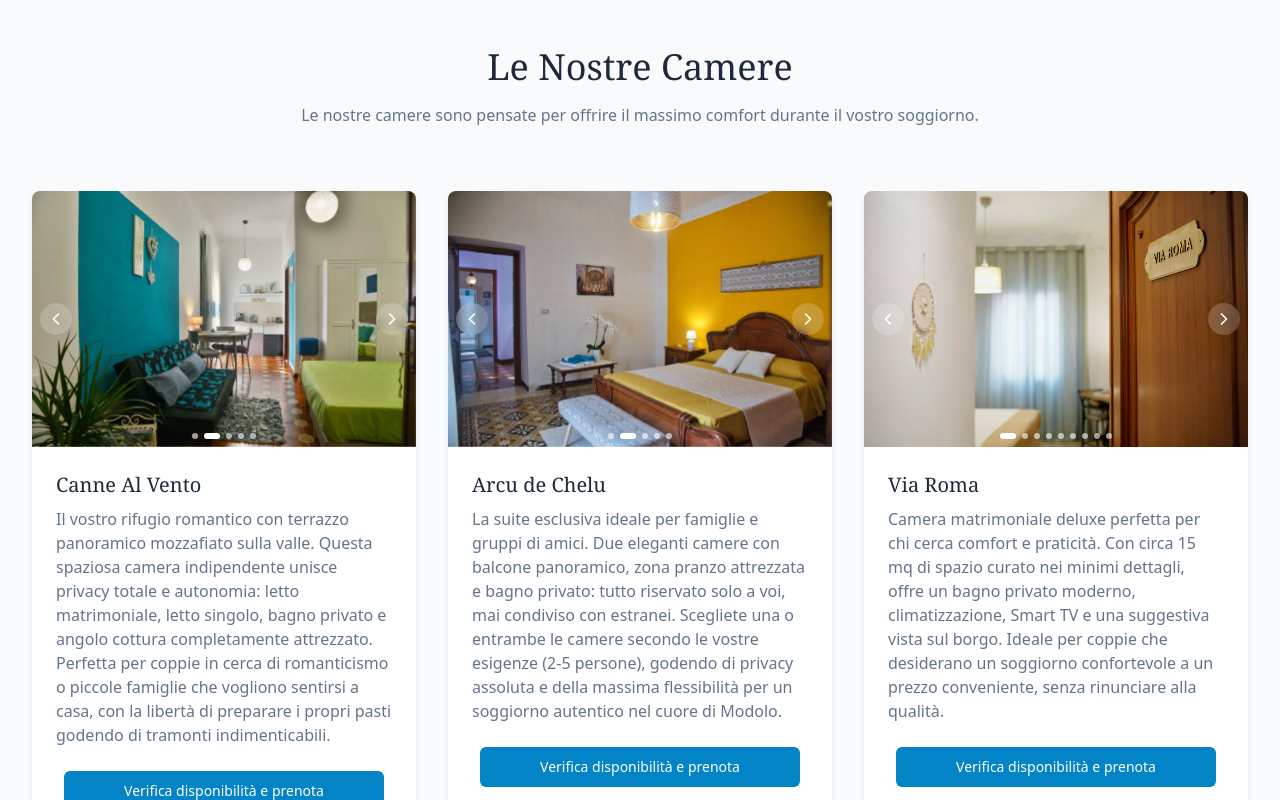
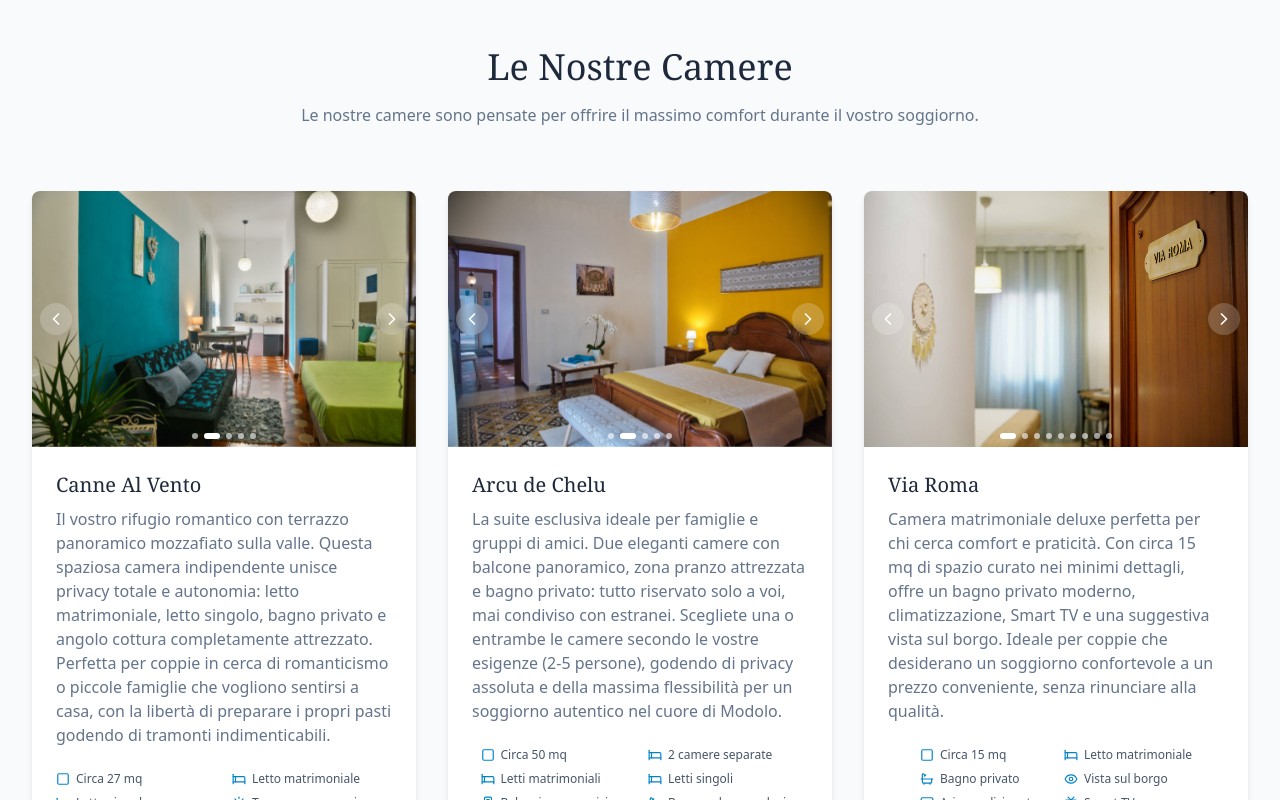
Before and after one commit to samuu98/arcudechelu, a Next.js app in the folder arcu-client2/: page / in a window 1280 px wide. Shown: the part 2000-2800 px from the top of the page. Built offline with nearby package versions, Linux system fonts and the light colour scheme; a web font is replaced by a local one.

Commit message:
aggiunto elenco puntato

```diff
--- a/arcu-client2/app/page.tsx
+++ b/arcu-client2/app/page.tsx
@@ -3,11 +3,12 @@
 import React from 'react';
 import Image from 'next/image';
 import Link from 'next/link'
-import { Bed, Coffee, Wifi, Utensils,AirVent , MapPin, Phone,Bike , Mail, Star, ChevronRight,PlaneTakeoff , Instagram, Facebook, Umbrella, ChevronLeft, HardHat,Leaf , Calendar, Construction, Map, Columns, ParkingSquare } from 'lucide-react'
+import { Bed, Coffee, Wifi, Utensils, AirVent, MapPin, Phone, Bike, Mail, Star, ChevronRight, PlaneTakeoff, Instagram, Facebook, Umbrella, ChevronLeft, HardHat, Leaf, Calendar, Construction, Map, Columns, ParkingSquare, Tv, Square, Eye, Sun, Lock, Users, ChefHat, Bath, Building2 } from 'lucide-react'
 import { Button } from '@/components/ui/button'
 import { useState, useEffect } from 'react'
 import { useLanguage } from '@/locales'
 import { LanguageSwitcher } from '@/components/ui/language-switcher'
+
 
 export default function Home() {
     // Carosello immagini Via Roma (identico a Arcu de Chelu)
@@ -715,6 +716,55 @@ export default function Home() {
                 <p className="text-natural-600 mb-4">
                   {t('rooms.canneAlVento.description', 'Camera matrimoniale con balcone e vista sulla piazzetta. La camera include un bagno privato, TV, aria condizionata e accesso a una cucina attrezzata. Ideale per coppie.')}
                 </p>
+                  {/* Elenco caratteristiche compatto */}
+                  <div className="flex flex-col items-center justify-end my-6 h-full">
+                    <div className="grid grid-cols-2 gap-x-4 gap-y-2 mb-4 text-xs text-natural-700">
+                      <div className="flex items-center gap-1.5">
+                      <Square className="h-3.5 w-3.5 text-bnb-600 flex-shrink-0" />
+                      <span>Circa 27 mq</span>
+                    </div>
+                      <div className="flex items-center gap-1.5">
+                        <Bed className="h-3.5 w-3.5 text-bnb-600 flex-shrink-0" />
+                        <span>Letto matrimoniale</span>
+                      </div>
+                      <div className="flex items-center gap-1.5">
+                        <Bed className="h-3.5 w-3.5 text-bnb-600 flex-shrink-0" />
+                        <span>Letto singolo</span>
+                      </div>
+                      <div className="flex items-center gap-1.5">
+                        <Sun className="h-3.5 w-3.5 text-bnb-600 flex-shrink-0" />
+                        <span>Terrazzo panoramico</span>
+                      </div>
+                      <div className="flex items-center gap-1.5">
+                        <Bath className="h-3.5 w-3.5 text-bnb-600 flex-shrink-0" />
+                        <span>Bagno privato</span>
+                      </div>
+                      <div className="flex items-center gap-1.5">
+                        <ChefHat className="h-3.5 w-3.5 text-bnb-600 flex-shrink-0" />
+                        <span>Angolo cottura attrezzato</span>
+                      </div>
+                      <div className="flex items-center gap-1.5">
+                        <AirVent className="h-3.5 w-3.5 text-bnb-600 flex-shrink-0" />
+                        <span>Aria condizionata</span>
+                      </div>
+                      <div className="flex items-center gap-1.5">
+                        <Tv className="h-3.5 w-3.5 text-bnb-600 flex-shrink-0" />
+                        <span>Smart TV</span>
+                      </div>
+                      <div className="flex items-center gap-1.5">
+                        <Wifi className="h-3.5 w-3.5 text-bnb-600 flex-shrink-0" />
+                        <span>Wi-Fi gratuito</span>
+                      </div>
+                      <div className="flex items-center gap-1.5">
+                        <Utensils className="h-3.5 w-3.5 text-bnb-600 flex-shrink-0" />
+                        <span>Zona pranzo</span>
+                      </div>
+                      <div className="flex items-center gap-1.5">
+                        <Coffee className="h-3.5 w-3.5 text-bnb-600 flex-shrink-0" />
+                        <span>Kit colazione</span>
+                      </div>
+                        </div>
+                      </div>
                 {/* Collapsible AvaiBook calendar widget */}
                 {(() => {
                   const [showCanneCalendar, setShowCanneCalendar] = useState(false);
@@ -803,6 +853,66 @@ export default function Home() {
                 <p className="text-natural-600 mb-4">
                   {t('rooms.arcuDeChelu.description', 'Elegante appartamento con due camere: "Romeo & Giulietta" in stile classico e "L\'infinito" in stile moderno. Entrambe dispongono di balconi con vista sulla piazzetta e sulla valle verso il mare di Bosa. Bagno in comune, cucina attrezzata, TV e aria condizionata.')}
                 </p>
+                <div className="flex flex-col items-center justify-end my-6 h-full">
+                  <div className="grid grid-cols-2 gap-x-4 gap-y-2 mb-4 text-xs text-natural-700">
+                    <div className="flex items-center gap-1.5">
+                      <Square className="h-3.5 w-3.5 text-bnb-600 flex-shrink-0" />
+                      <span>Circa 50 mq</span>
+                    </div>
+                    <div className="flex items-center gap-1.5">
+                      <Bed className="h-3.5 w-3.5 text-bnb-600 flex-shrink-0" />
+                      <span>2 camere separate</span>
+                    </div>
+                    <div className="flex items-center gap-1.5">
+                      <Bed className="h-3.5 w-3.5 text-bnb-600 flex-shrink-0" />
+                      <span>Letti matrimoniali</span>
+                    </div>
+                    <div className="flex items-center gap-1.5">
+                      <Bed className="h-3.5 w-3.5 text-bnb-600 flex-shrink-0" />
+                      <span>Letti singoli</span>
+                    </div>
+                    <div className="flex items-center gap-1.5">
+                      <Building2 className="h-3.5 w-3.5 text-bnb-600 flex-shrink-0" />
+                      <span>Balconi panoramici</span>
+                    </div>
+                    <div className="flex items-center gap-1.5">
+                      <Bath className="h-3.5 w-3.5 text-bnb-600 flex-shrink-0" />
+                      <span>Bagno ad uso esclusivo</span>
+                    </div>
+                    <div className="flex items-center gap-1.5">
+                      <ChefHat className="h-3.5 w-3.5 text-bnb-600 flex-shrink-0" />
+                      <span>Angolo cottura</span>
+                    </div>
+                    <div className="flex items-center gap-1.5">
+                      <Utensils className="h-3.5 w-3.5 text-bnb-600 flex-shrink-0" />
+                      <span>Zona pranzo</span>
+                    </div>
+                    <div className="flex items-center gap-1.5">
+                      <AirVent className="h-3.5 w-3.5 text-bnb-600 flex-shrink-0" />
+                      <span>Aria condizionata</span>
+                    </div>
+                    <div className="flex items-center gap-1.5">
+                      <Tv className="h-3.5 w-3.5 text-bnb-600 flex-shrink-0" />
+                      <span>Smart TV</span>
+                    </div>
+                    <div className="flex items-center gap-1.5">
+                      <Wifi className="h-3.5 w-3.5 text-bnb-600 flex-shrink-0" />
+                      <span>Wi-Fi gratuito</span>
+                    </div>
+                    <div className="flex items-center gap-1.5">
+                      <Lock className="h-3.5 w-3.5 text-bnb-600 flex-shrink-0" />
+                      <span>Privacy totale</span>
+                    </div>
+                    <div className="flex items-center gap-1.5">
+                      <Users className="h-3.5 w-3.5 text-bnb-600 flex-shrink-0" />
+                      <span>1-4 persone</span>
+                    </div>
+                    <div className="flex items-center gap-1.5">
+                      <Coffee className="h-3.5 w-3.5 text-bnb-600 flex-shrink-0" />
+                      <span>Kit colazione</span>
+                    </div>
+                  </div>
+                </div>
                 {/* Collapsible AvaiBook calendar widget - Arcu de Chelu */}
                 {(() => {
                   const [showArcuCalendar, setShowArcuCalendar] = useState(false);
@@ -889,6 +999,46 @@ export default function Home() {
                 <p className="text-natural-600 mb-4">
                   {t('rooms.viaRoma.description', 'La nostra nuova camera di lusso, attualmente in fase di costruzione, sarà disponibile a partire da giugno 2025. Questa elegante sistemazione offrirà il massimo del comfort con finiture di pregio e una vista mozzafiato.')}
                 </p>
+                <div className="flex flex-col items-center justify-end my-6 h-full">
+                  <div className="grid grid-cols-2 gap-x-4 gap-y-2 mb-4 text-xs text-natural-700">
+                    <div className="flex items-center gap-1.5">
+                      <Square className="h-3.5 w-3.5 text-bnb-600 flex-shrink-0" />
+                      <span>Circa 15 mq</span>
+                    </div>
+                    <div className="flex items-center gap-1.5">
+                      <Bed className="h-3.5 w-3.5 text-bnb-600 flex-shrink-0" />
+                      <span>Letto matrimoniale</span>
+                    </div>
+                    <div className="flex items-center gap-1.5">
+                      <Bath className="h-3.5 w-3.5 text-bnb-600 flex-shrink-0" />
+                      <span>Bagno privato</span>
+                    </div>
+                    <div className="flex items-center gap-1.5">
+                      <Eye className="h-3.5 w-3.5 text-bnb-600 flex-shrink-0" />
+                      <span>Vista sul borgo</span>
+                    </div>
+                    <div className="flex items-center gap-1.5">
+                      <AirVent className="h-3.5 w-3.5 text-bnb-600 flex-shrink-0" />
+                      <span>Aria condizionata</span>
+                    </div>
+                    <div className="flex items-center gap-1.5">
+                      <Tv className="h-3.5 w-3.5 text-bnb-600 flex-shrink-0" />
+                      <span>Smart TV</span>
+                    </div>
+                    <div className="flex items-center gap-1.5">
+                      <Utensils className="h-3.5 w-3.5 text-bnb-600 flex-shrink-0" />
+                      <span>Tavolo con sedie</span>
+                    </div>
+                    <div className="flex items-center gap-1.5">
+                      <Wifi className="h-3.5 w-3.5 text-bnb-600 flex-shrink-0" />
+                      <span>Wi-Fi gratuito</span>
+                    </div>
+                    <div className="flex items-center gap-1.5">
+                      <Coffee className="h-3.5 w-3.5 text-bnb-600 flex-shrink-0" />
+                      <span>Kit colazione</span>
+                    </div>
+                  </div>
+                </div>
                 {/* Collapsible AvaiBook calendar widget - Via Roma */}
                 {(() => {
                   const [showViaRomaCalendar, setShowViaRomaCalendar] = useState(false);
```
